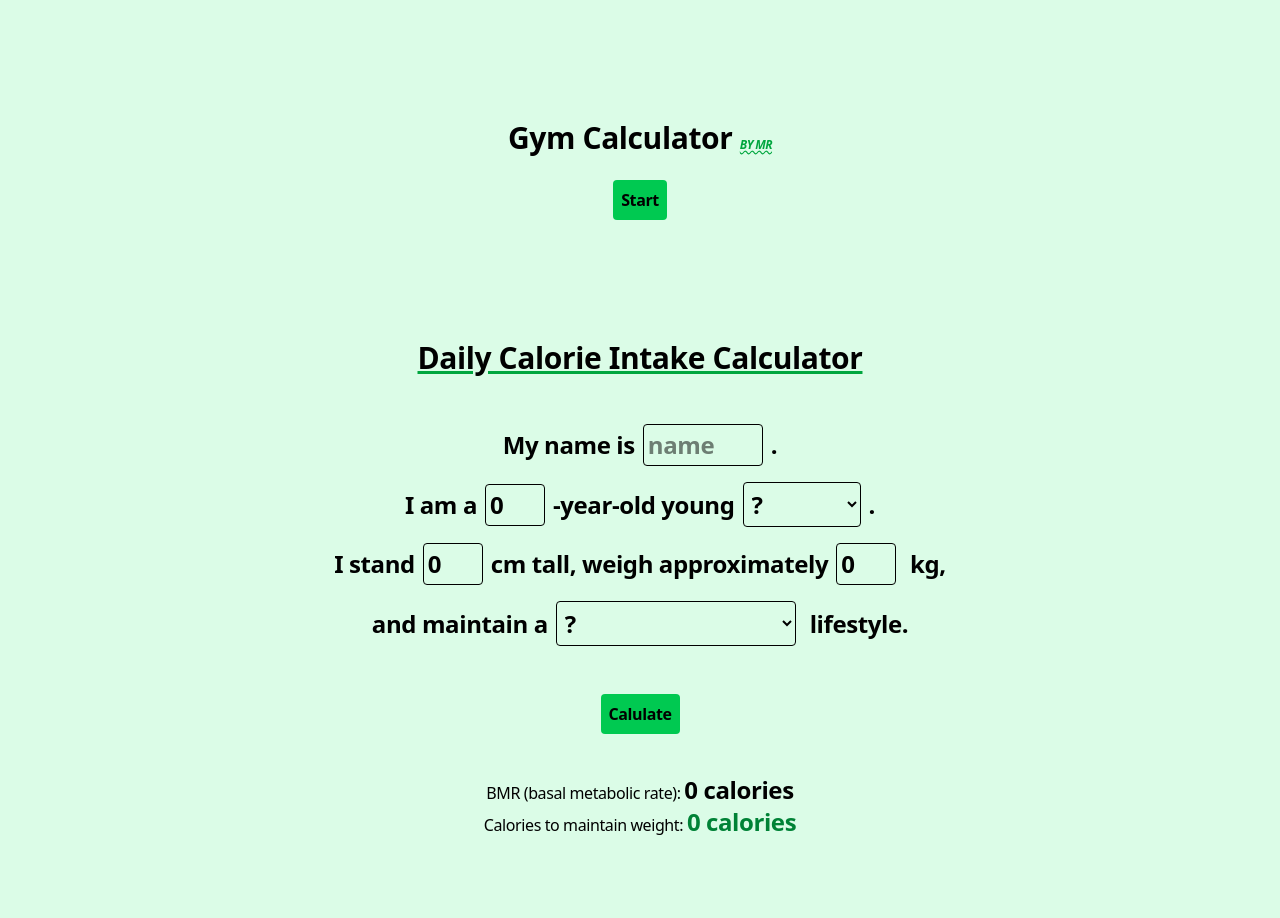
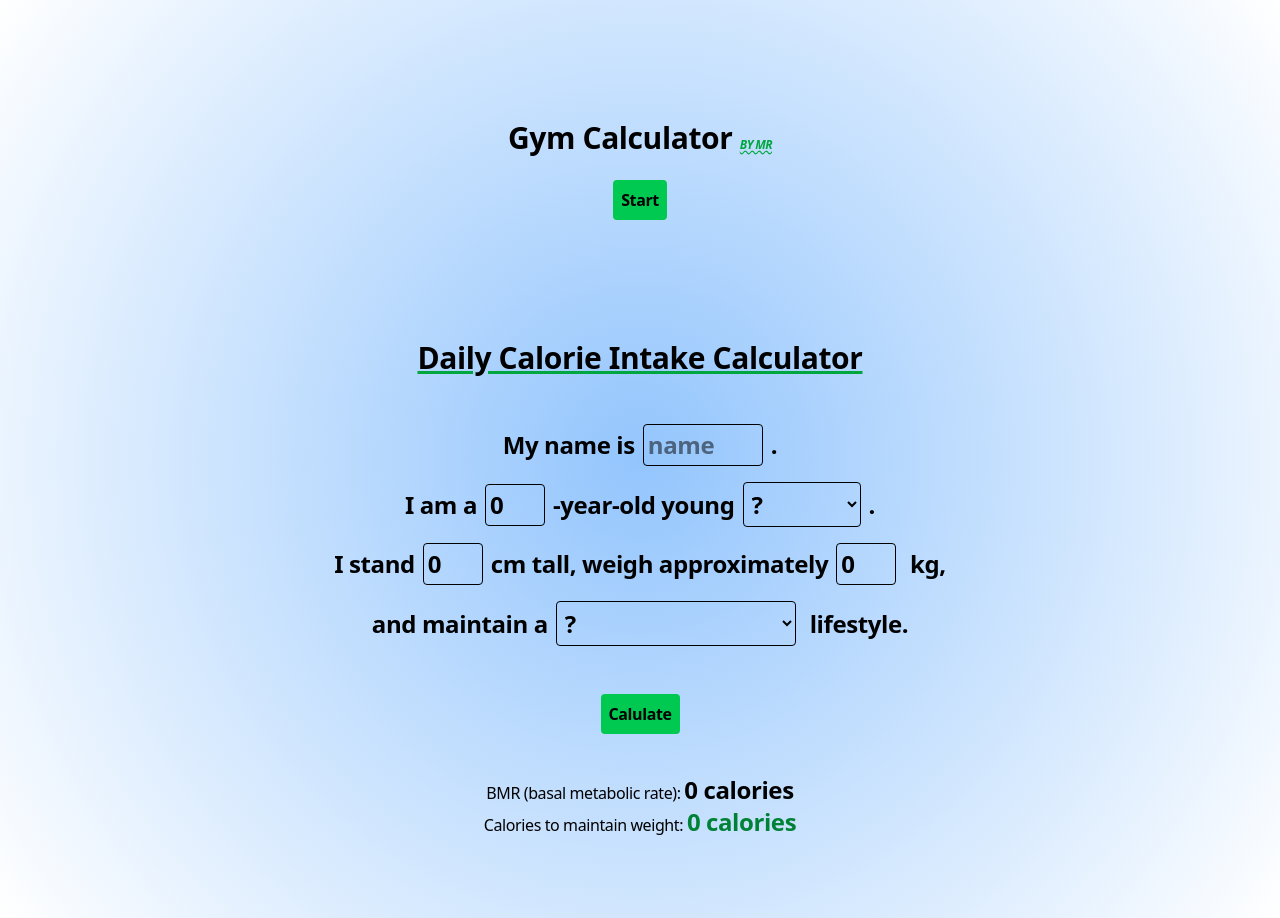
Before and after one commit to rahscripts/gym-calculator, a Next.js app: page / in a window 1280 px wide. Built offline with nearby package versions, Linux system fonts and the light colour scheme.

Commit message:
change in background

```diff
--- a/app/layout.tsx
+++ b/app/layout.tsx
@@ -1,34 +1,47 @@
 import type { Metadata } from "next";
-import { Geist, Geist_Mono } from "next/font/google";
+import { Inter } from "next/font/google";
 import "./globals.css";
 
-const geistSans = Geist({
-  variable: "--font-geist-sans",
+const inter = Inter({
   subsets: ["latin"],
-});
-
-const geistMono = Geist_Mono({
-  variable: "--font-geist-mono",
-  subsets: ["latin"],
+  variable: "--font-inter",
+  display: "swap",
 });
 
 export const metadata: Metadata = {
   title: "Gym Calculator by MR",
-  description: "Generated by create next app",
+  description: "Minimal gym calculator with clean UI",
 };
 
 export default function RootLayout({
   children,
-}: Readonly<{
+}: {
   children: React.ReactNode;
-}>) {
+}) {
   return (
     <html lang="en">
       <body
-        className={`${geistSans.variable} ${geistMono.variable} antialiased bg-green-100 tracking-tight scroll-smooth`}
+        className={`${inter.variable} antialiased tracking-tight`}
       >
-        {children}
+        <div className="min-h-screen w-full bg-white relative overflow-hidden">
+
+          {/* Subtle green glow (background only) */}
+          <div
+            className="absolute inset-0 z-0"
+           style={{
+     backgroundImage: `
+       radial-gradient(circle at center, #93c5fd, transparent)
+     `,
+   }}
+          />
+
+          {/* App content */}
+          <div className="relative z-10">
+            {children}
+          </div>
+
+        </div>
       </body>
     </html>
   );
-}
+};
--- a/app/page.tsx
+++ b/app/page.tsx
@@ -7,6 +7,7 @@ export default function Home() {
   const [start, setStart] = useState(false);
   const [skinny, setSkinny] = useState(false);
   const [fatty, setFatty] = useState(false);
+
 
   return (
     <section>
```
